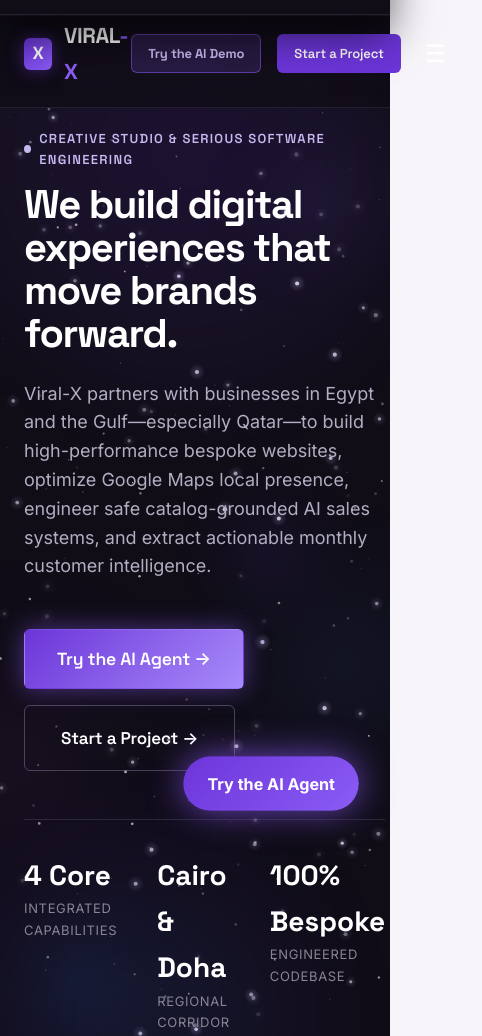
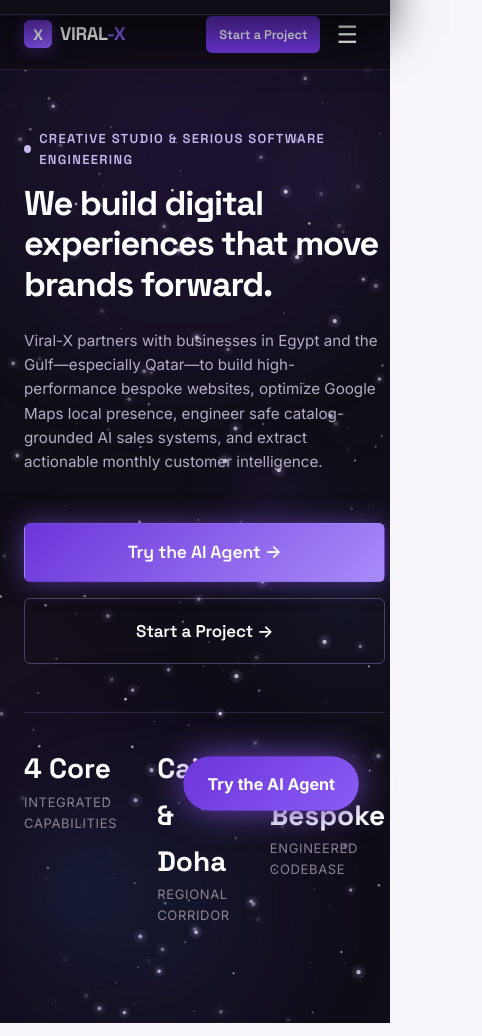
Before and after one commit to Bodaxxt/Viral_XX, a website: page index.html in a window 390 px wide. Shown: the top 1036 px of the page, 482 px wide, since content can reach past the window. Drawn offline with Linux system fonts and the light colour scheme.

Commit message:
Fix mobile responsive navbar, eliminate horizontal overflow and text clipping

```diff
--- a/assets/css/main.css
+++ b/assets/css/main.css
@@ -73,6 +73,8 @@
   scroll-behavior: smooth;
   -webkit-font-smoothing: antialiased;
   -moz-osx-font-smoothing: grayscale;
+  overflow-x: hidden;
+  max-width: 100%;
 }
 
 body {
@@ -396,6 +398,8 @@
   letter-spacing: -0.02em;
   color: #FFFFFF;
   text-decoration: none;
+  white-space: nowrap;
+  flex-shrink: 0;
 }
 
 .brand-logo-mark {
@@ -501,6 +505,61 @@
   .brand-region {
     display: none;
   }
+
+  .nav-actions {
+    gap: 0.5rem;
+  }
+
+  /* Hide extra navbar Try button on mobile to avoid header blowout */
+  #navTryBtn {
+    display: none !important;
+  }
+}
+
+@media (max-width: 576px) {
+  .site-nav {
+    padding: 0.75rem 0;
+  }
+
+  .nav-container {
+    gap: 0.5rem;
+  }
+
+  .brand-logo {
+    font-size: 1.15rem;
+    gap: 0.5rem;
+  }
+
+  .brand-logo-mark {
+    width: 28px;
+    height: 28px;
+    font-size: 0.95rem;
+  }
+
+  .nav-actions .btn {
+    padding: 0.45rem 0.75rem;
+    font-size: 0.8rem;
+  }
+
+  .hero-title {
+    font-size: 2.15rem !important;
+    line-height: 1.18 !important;
+  }
+
+  .hero-subtitle {
+    font-size: 0.95rem !important;
+  }
+
+  .hero-cta-group {
+    flex-direction: column;
+    width: 100%;
+  }
+
+  .hero-cta-group .btn {
+    width: 100%;
+    text-align: center;
+    justify-content: center;
+  }
 }
 
 /* Hero Section */
```
